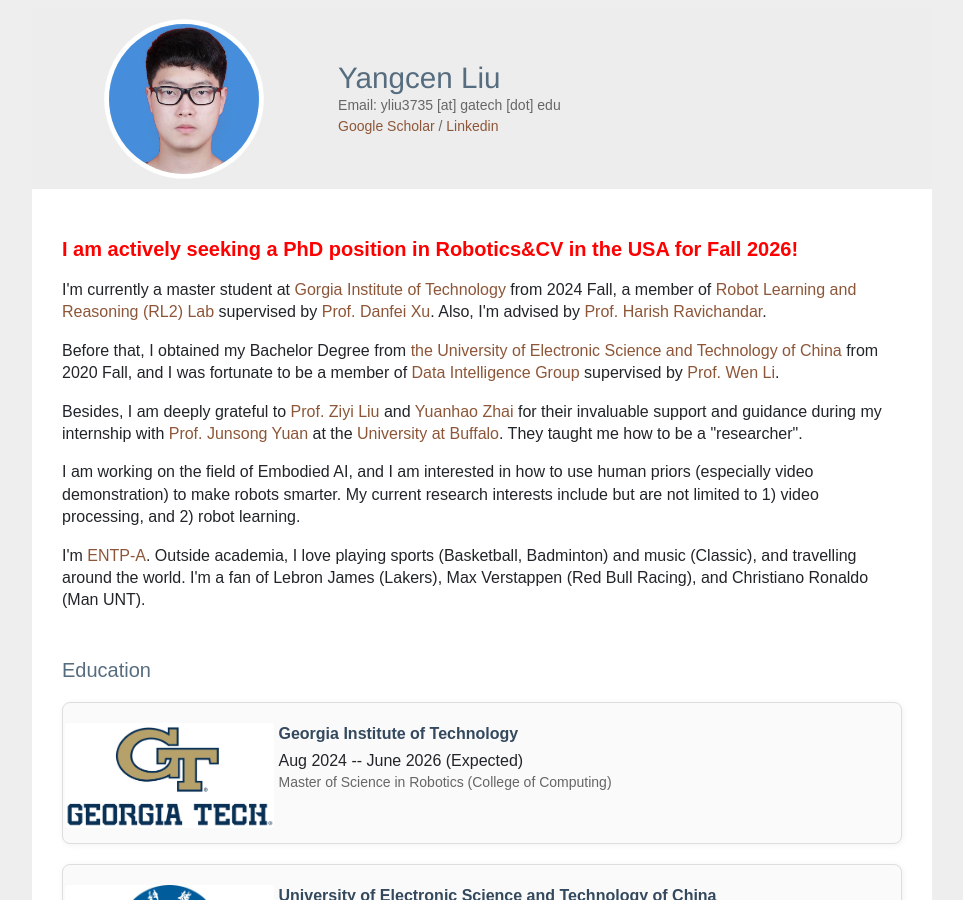
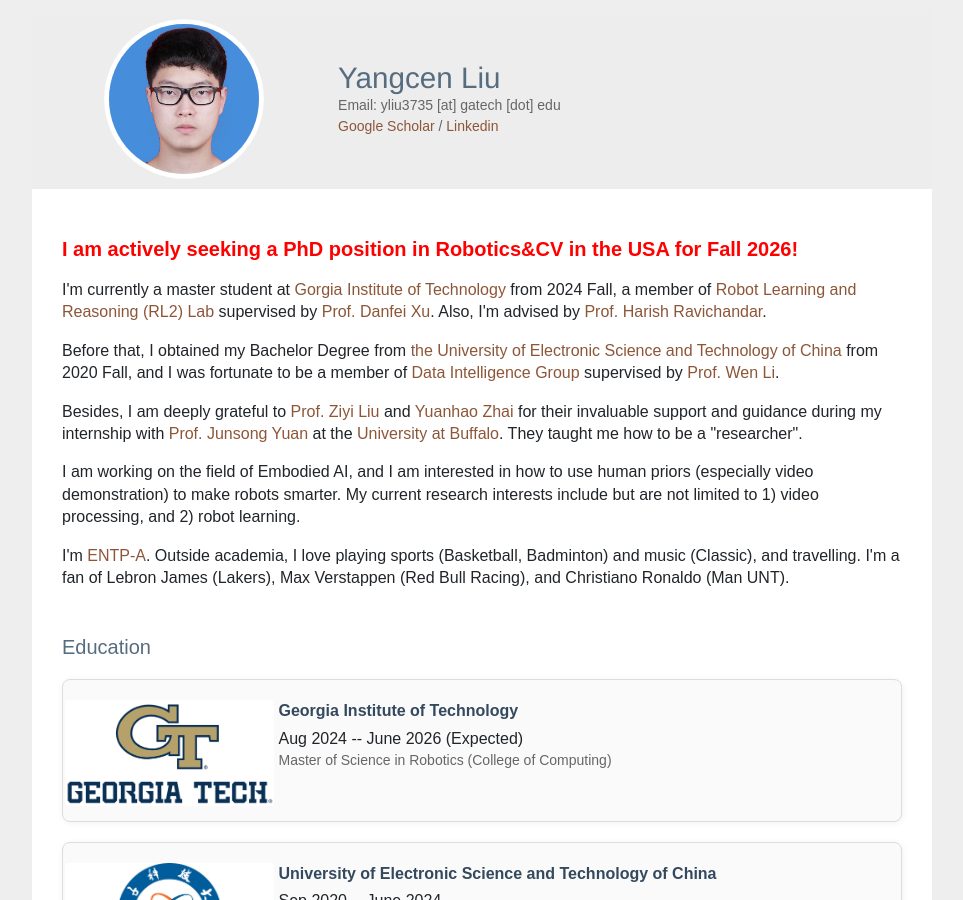
Before and after one commit to YangcenLiu/homepage.github.io, a Jekyll site: the page index.html, which Jekyll copies as it is, in a window 1280 px wide and 900 px high. Shown: the whole window, without its empty margins (158-1121 px from the left). Built offline with Jekyll 4.4.1, drawn with Linux system fonts in a browser that asks for light colours; nearby versions of some CDN libraries.

Commit message:
ravichandar

```diff
--- a/index.html
+++ b/index.html
@@ -193,7 +193,7 @@
               </p>
 
               <p>
-                I'm <a href="https://www.16personalities.com/entp-personality">ENTP-A</a>. Outside academia, I love playing sports (Basketball, Badminton) and music (Classic), and travelling around the world. I'm a fan of Lebron James (Lakers), Max Verstappen (Red Bull Racing), and Christiano Ronaldo (Man UNT).
+                I'm <a href="https://www.16personalities.com/entp-personality">ENTP-A</a>. Outside academia, I love playing sports (Basketball, Badminton) and music (Classic), and travelling. I'm a fan of Lebron James (Lakers), Max Verstappen (Red Bull Racing), and Christiano Ronaldo (Man UNT).
               </p>
         </div>
 
```
